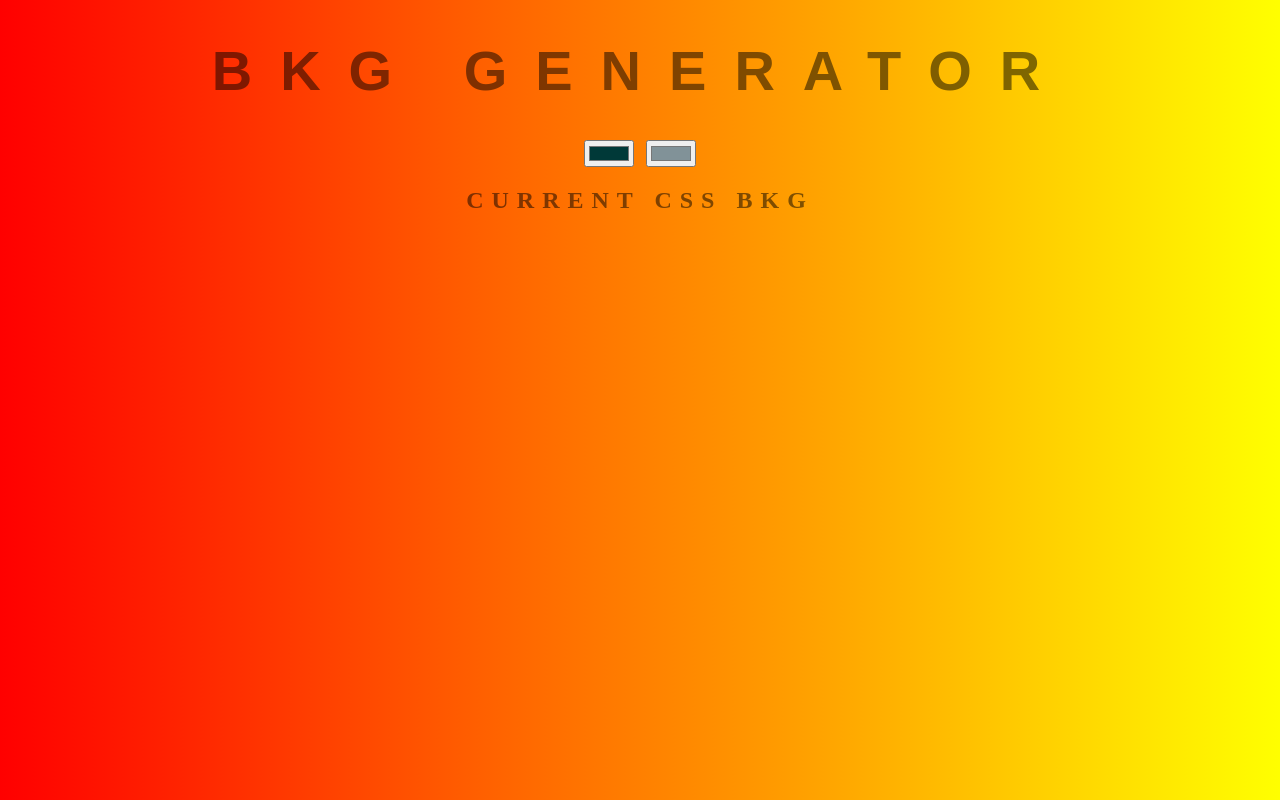
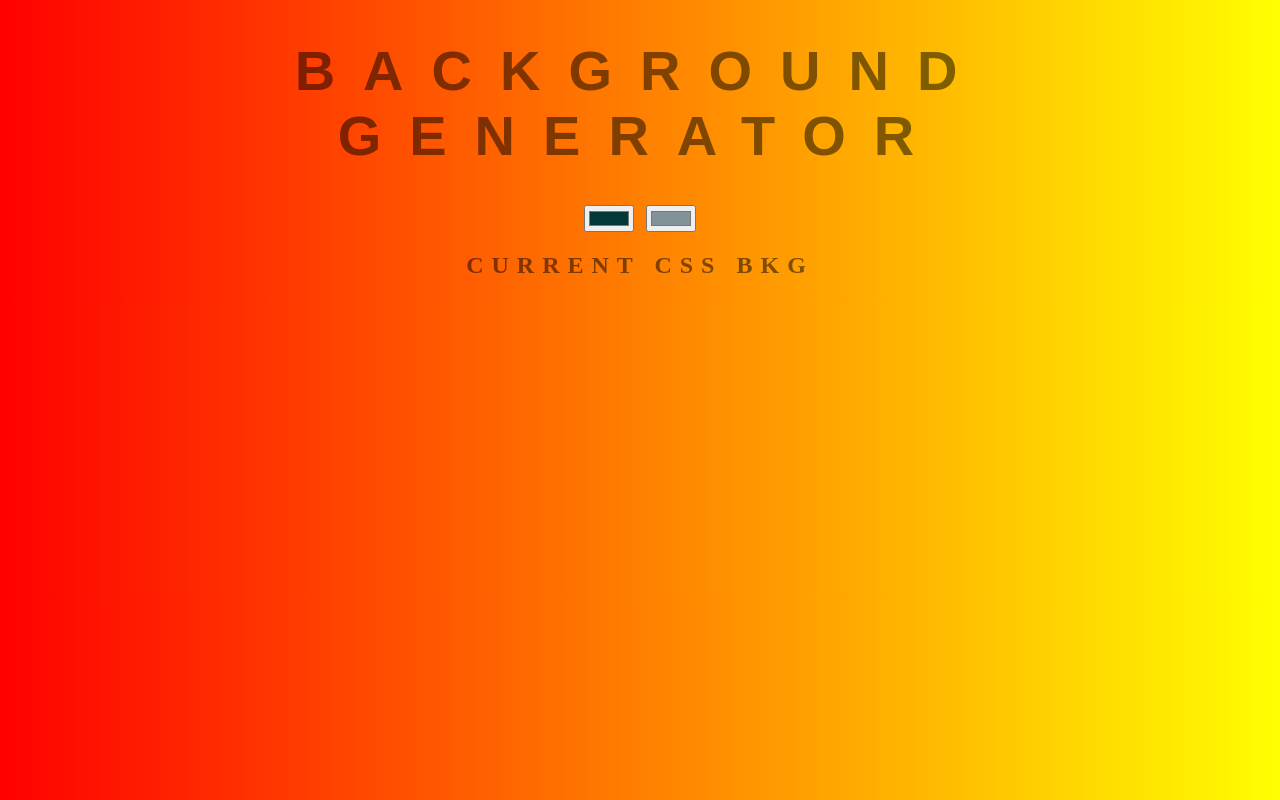
Before and after one commit to aabde188-dxb/bkg, a plain HTML site: page index.html in a window 1280 px wide. Drawn offline with Linux system fonts and the light colour scheme.

Commit message:
text changes- rever back

```diff
--- a/index.html
+++ b/index.html
@@ -7,7 +7,7 @@
     <title>Bkg</title>
 </head>
 <body id="gradient-body">
-    <h1>Bkg Generator</h1>
+    <h1>Background Generator</h1>
     <input class="color1" type="color" name="color1" value="#003938">
     <input class="color2" type="color" name="color2" value="#819298">
     <h2>Current CSS BKG</h2>
```
